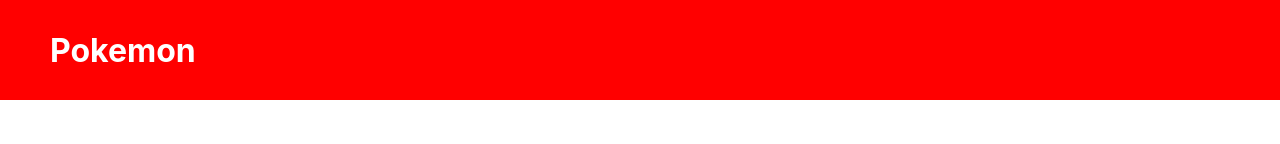
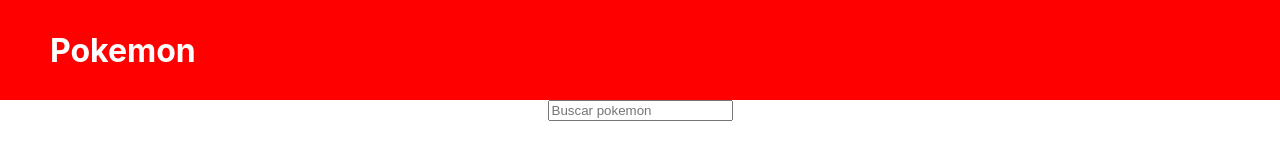
Before and after one commit to GabrielliMelo/-Teste-fullStack-front, a React (Create React App) app: page / in a window 1280 px wide. Shown: the top 144 px of the page. Built offline with nearby package versions, Linux system fonts and the light colour scheme.

Commit message:
feat: implemented input on the main screen

```diff
--- a/src/Components/InputPoke/index.js
+++ b/src/Components/InputPoke/index.js
@@ -1,9 +1,9 @@
-import './style.css';
+import "./style.css";
 
 function InputPoke() {
   return (
-    <div className="inputPoke">
-
+    <div className="inputPoke displayFlex">
+      <input type="text" placeholder="Buscar pokemon" />
     </div>
   );
 }
--- a/src/Pages/Main/App.js
+++ b/src/Pages/Main/App.js
@@ -2,6 +2,7 @@ import { useState } from "react";
 import "./style.css";
 import HeaderPoke from "../../Components/HeaderPoke";
 import CardPoke from "../../Components/CardPoke";
+import InputPoke from "../../Components/InputPoke";
 // import api from "../../Services/api";
 import pokemonstTeste from "../../Services/MokePokemons";
 
@@ -11,6 +12,7 @@ function App() {
   return (
     <div className="App">
       <HeaderPoke />
+      <InputPoke />
       <nav className="displayFlex">
         <h1 className="btn-poke displayFlex">Anterior</h1>
         <div className="container-cards displayFlex">
```
